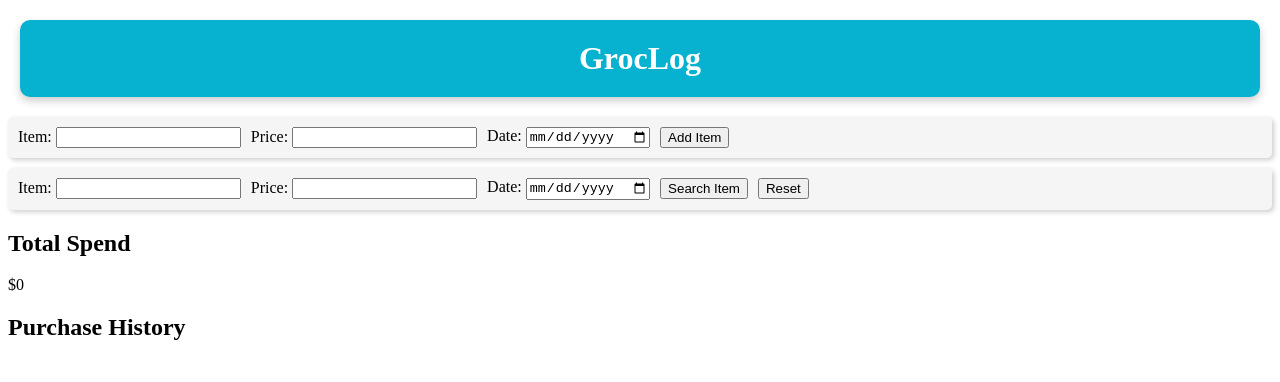
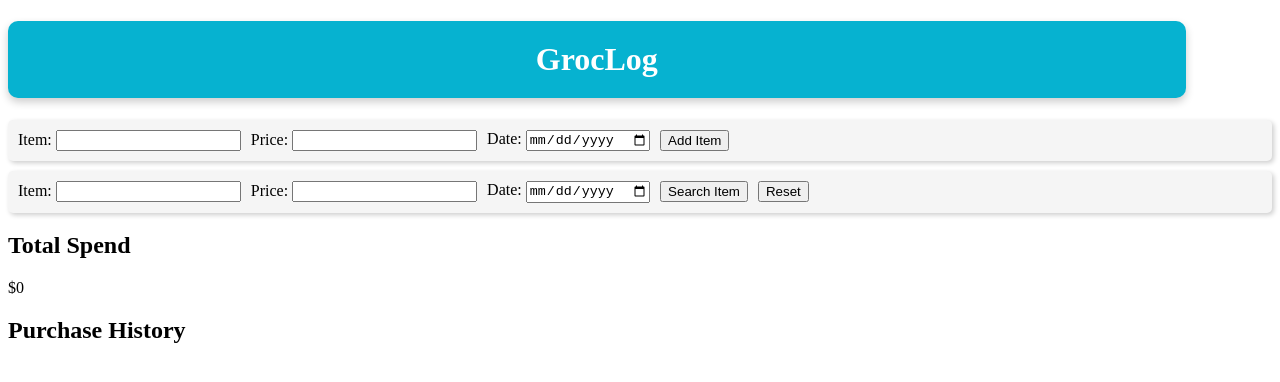
Before and after one commit to MrMiffs/Mobile-Web, a plain HTML site: page html/index.html in a window 1280 px wide. Drawn offline with Linux system fonts and the light colour scheme; no server answers.

Commit message:
Adjusted title header

```diff
--- a/html/itemlog.css
+++ b/html/itemlog.css
@@ -7,8 +7,7 @@ h1 {
     font-size: 2em;
     font-weight: bold;
     border-radius: 10px;
-    width: 95%;
-    margin: 20px auto;
+    width: 90%;
     box-shadow: 0 4px 8px rgba(0, 0, 0, 0.2);
 }
 
```
